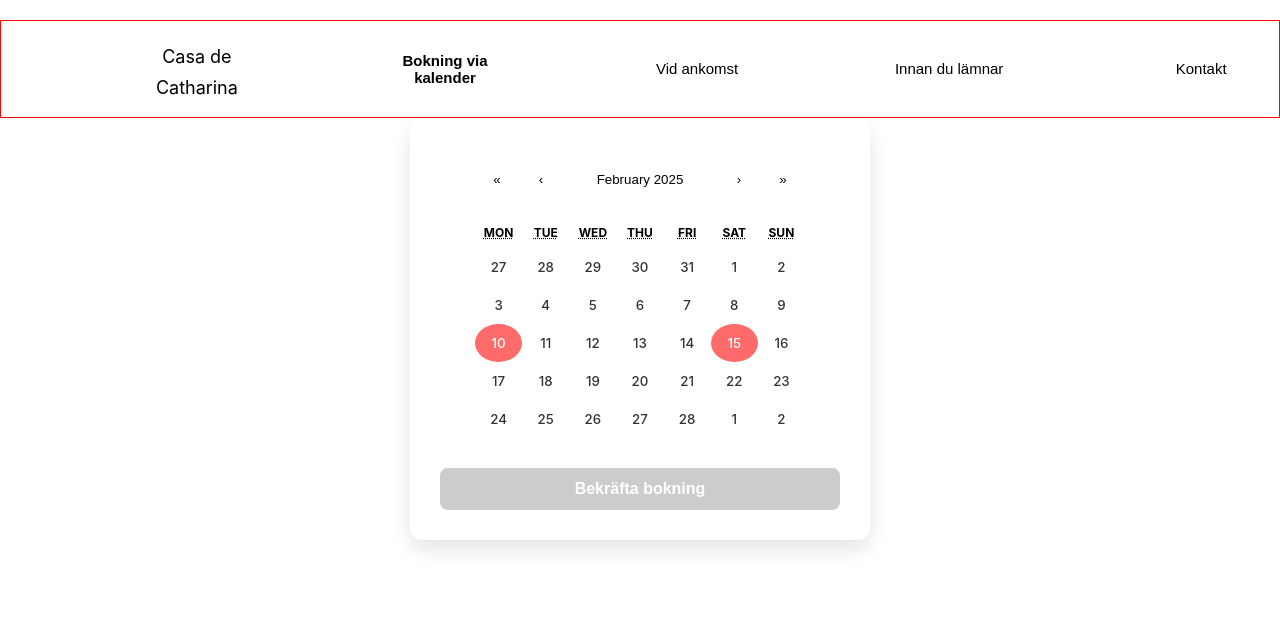
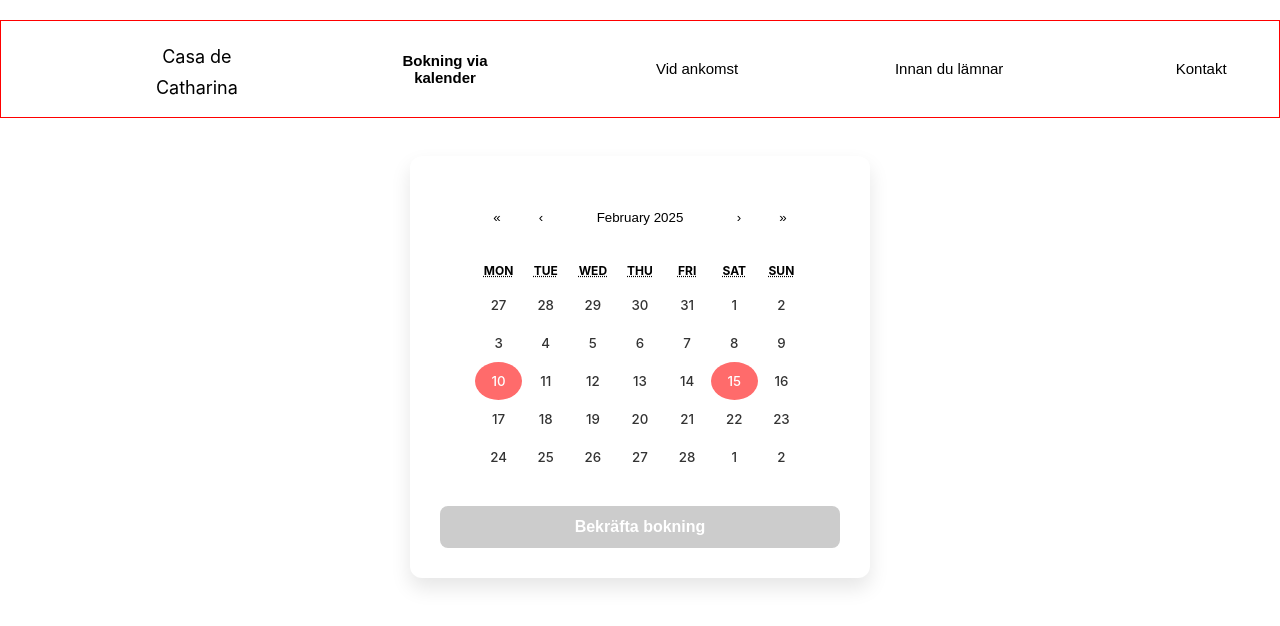
Before and after one commit to nordstromkristofer/torrevieja, a React (Create React App) app: page /calendar in a window 1280 px wide. Shown: the top 626 px of the page. Built offline with nearby package versions, Linux system fonts and the light colour scheme.

Commit message:
kalenderpadding, kan bli annan kalender snart

```diff
--- a/src/calendar/Calendar.css
+++ b/src/calendar/Calendar.css
@@ -5,3 +5,7 @@
 .filler {
   height: 10px;
 }
+
+.calendarwrapper {
+  padding: 3%;
+}
--- a/src/calendar/Calendar.tsx
+++ b/src/calendar/Calendar.tsx
@@ -9,7 +9,8 @@ function Calendar() {
     <div className="Calendar">
       <div className='filler'></div>
       <Header />
-      <BookingCalendar />
+      <div className='calendarwrapper'>      <BookingCalendar /></div>
+
     </div>
   );
 }
```
